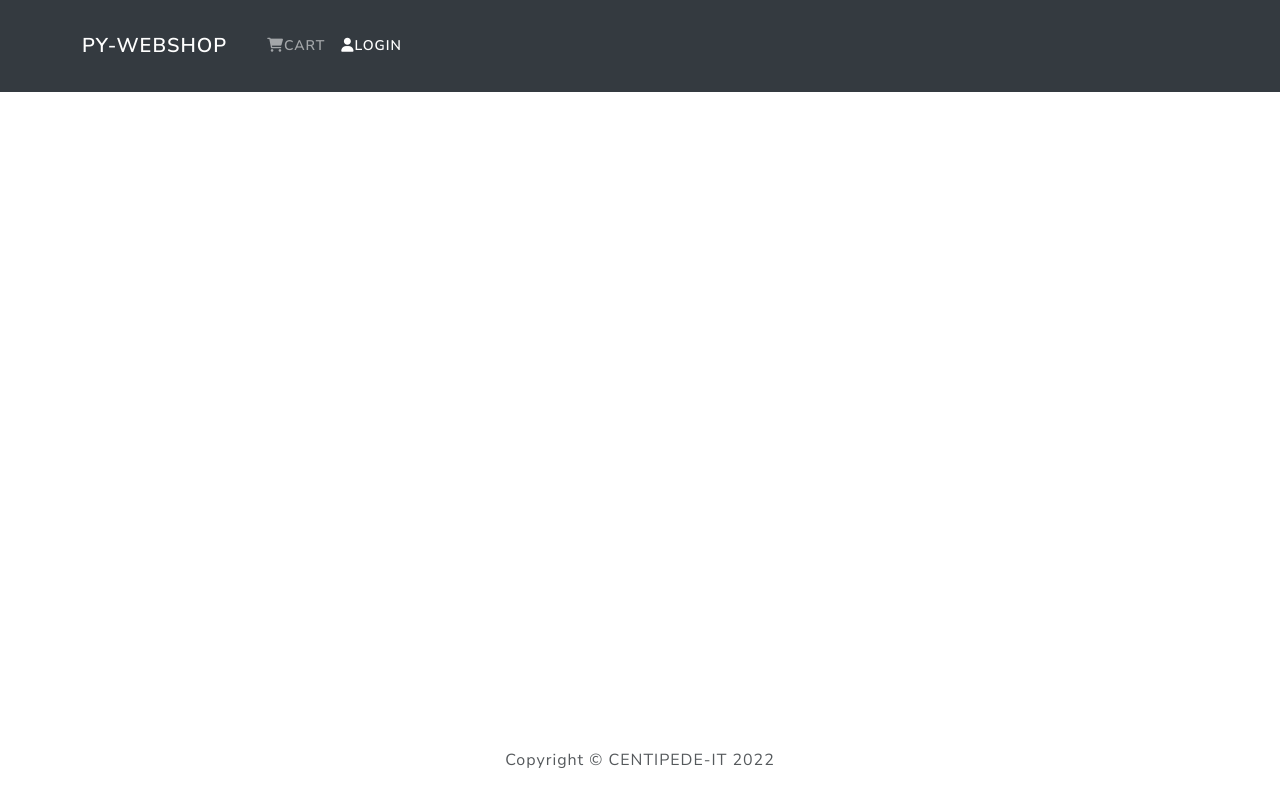
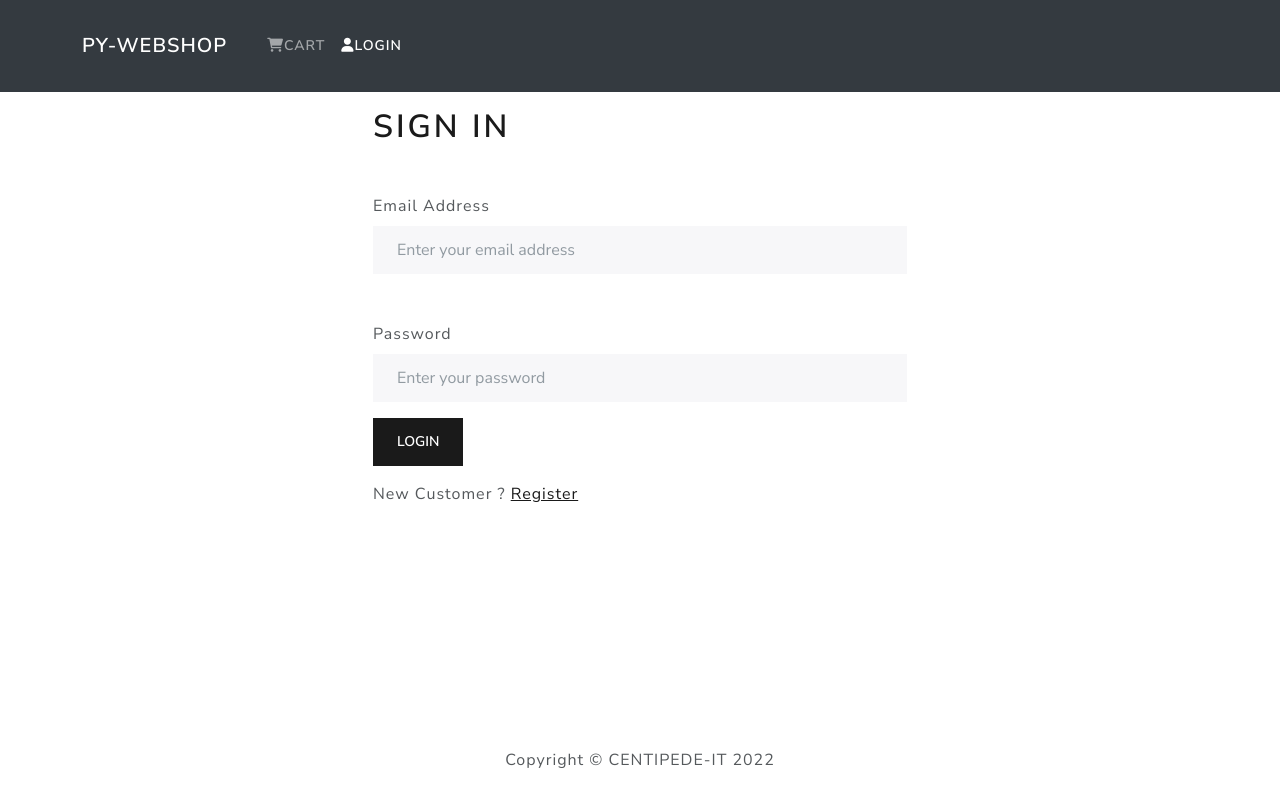
Before and after one commit to miguel-moukimou/py-webshop, a React (Create React App) app in the folder py-webshop/: page /login in a window 1280 px wide. Built offline with nearby package versions, Linux system fonts and the light colour scheme.

Commit message:
configure protected endpoints

```diff
--- a/py-webshop/src/App.js
+++ b/py-webshop/src/App.js
@@ -7,6 +7,7 @@ import Footer from './components/Footer';
 import HomeScreen from './screens/HomeScreen';
 import ProductScreen from './screens/ProductScreen';
 import CartScreen from './screens/CartScreen';
+import LoginScreen from './screens/LoginScreen';
 
 function App() {
   return (
@@ -19,6 +20,7 @@ function App() {
             <Route path='/product/:id' element={<ProductScreen />} />
             <Route path='/cart/:id' element={<CartScreen />} />
             <Route path='/cart' element={<CartScreen />} />
+            <Route path='/login' element={<LoginScreen />} />
           </Routes>
         </Container>
       </main>
--- a/py-webshop/src/actions/productActions.js
+++ b/py-webshop/src/actions/productActions.js
@@ -15,9 +15,9 @@ export const listProducts = () => async (dispatch) => {
     } catch (error) {
         dispatch({
             type: PRODUCT_LIST_FAIL,
-            payload: error.response && error.response.data.message
-                ? error.response.data.message
-                : error.response
+            payload: error.response && error.response.data.detail
+                ? error.response.data.detail
+                : error.message
         })
     }
 }
@@ -35,9 +35,9 @@ export const productDetails = (id) => async (dispatch) =>{
     } catch (error) {
         dispatch({
             type: PRODUCT_DETAILS_FAIL,
-            payload: error.response && error.response.data.message
-                ? error.response.data.message
-                : error.response
+            payload: error.response && error.response.data.detail
+                ? error.response.data.detail
+                : error.message
         })
     }
 }
--- /dev/null
+++ b/py-webshop/src/actions/userActions.js
@@ -0,0 +1,34 @@
+import  axios from 'axios';
+
+import {USER_LOGIN_REQUEST, USER_LOGIN_REQUEST_SUCCESS, USER_LOGOUT, USER_LOGIN_REQUEST_FAIL} from '../constants/userConstants';
+
+export const login = (email, password) => async (dispatch) => {
+    try {
+        dispatch({type: USER_LOGIN_REQUEST})
+
+        const config = {
+            'Content-type': 'text/json'
+        };
+
+        const {data} = await axios.post('/api/users/login/',{
+            'username': email,
+            'password': password
+        },
+       );
+
+        dispatch({
+            type: USER_LOGIN_REQUEST_SUCCESS,
+            payload: data
+        })
+
+        localStorage.setItem('userInfo', JSON.stringify(data));
+
+    } catch (error) {
+        dispatch({
+            type: USER_LOGIN_REQUEST_FAIL,
+            payload: error.response && error.response.data.detail
+                ? error.response.data.detail
+                : error.message
+        })
+    }
+}
--- /dev/null
+++ b/py-webshop/src/components/FormContainer.js
@@ -0,0 +1,16 @@
+import React from 'react';
+import { Row, Col, Container } from 'react-bootstrap';
+
+function FormContainer({children}) {
+  return (
+    <Container>
+        <Row className='justify-content-md-center'>
+            <Col xs={12} md={6}>
+                {children}
+            </Col>
+        </Row>
+    </Container>
+  )
+}
+
+export default FormContainer;
--- /dev/null
+++ b/py-webshop/src/constants/userConstants.js
@@ -0,0 +1,5 @@
+export const USER_LOGIN_REQUEST = 'USER_LOGIN_REQUEST';
+export const USER_LOGIN_REQUEST_SUCCESS = 'USER_LOGIN_REQUEST_SUCCESS';
+export const USER_LOGIN_REQUEST_FAIL = 'USER_LOGIN_REQUEST_FAIL';
+
+export const USER_LOGOUT = 'USER_LOGOUT';
--- /dev/null
+++ b/py-webshop/src/reducers/userReducers.js
@@ -0,0 +1,20 @@
+import { USER_LOGIN_REQUEST, USER_LOGIN_REQUEST_SUCCESS, USER_LOGIN_REQUEST_FAIL, USER_LOGOUT } from '../constants/userConstants';
+
+export const userLoginReducer = (state = { }, action) => {
+    switch (action.type) {
+        case USER_LOGIN_REQUEST:
+            return { loading: true }
+
+        case USER_LOGIN_REQUEST_SUCCESS:
+            return { loading: false, userInfo: action.payload }
+
+        case USER_LOGIN_REQUEST_FAIL:
+            return { loading: false, error: action.payload }
+
+        case USER_LOGOUT:
+            return { }
+
+        default:
+            return state
+    }
+}
--- a/py-webshop/src/screens/CartScreen.js
+++ b/py-webshop/src/screens/CartScreen.js
@@ -20,7 +20,7 @@ function CartScreen(props) {
 
     useEffect(() => {
         if (id) {
-            dispatch(addToCart(id, quantity));
+            dispatch(addToCart(id, quantity))
         }
     }, [dispatch, id, quantity]);
 
--- /dev/null
+++ b/py-webshop/src/screens/LoginScreen.js
@@ -0,0 +1,66 @@
+import React, { useEffect, useState } from 'react';
+import { Link, useParams, useLocation, useNavigate } from 'react-router-dom';
+import { useDispatch, useSelector } from 'react-redux';
+import { Row, Col, ListGroup, Image, Form, Button, Card, ListGroupItem } from 'react-bootstrap';
+import Message from '../components/Message';
+import { login } from '../actions/userActions'
+
+import Loader from '../components/Loader';
+import FormContainer from '../components/FormContainer';
+
+
+function LoginScreen() {
+    const [email, setEmail] = useState('');
+    const [password, setPassword] = useState('');
+
+    const redirect = useLocation();
+    const redirectLocation = redirect.search ? redirect.search.split('=')[1] : undefined;
+    console.log(redirectLocation);
+
+    const navigate = useNavigate();
+
+    const dispatch = useDispatch();
+
+    const userLogin = useSelector(state => state.userLogin);
+    const { error, loading, userInfo } = userLogin;
+
+    useEffect(() => {
+        if (userInfo) {
+
+        }
+    }, [navigate, userInfo, redirectLocation]);
+
+    const loginFormSubmitHandler = (event) => {
+        dispatch(login(email, password));
+    }
+
+    return (
+        <FormContainer>
+             <h1>Sign in</h1>
+             {error && <Message variant='danger'>{error}</Message>}
+             {loading && <Loader/>}
+             <Form>
+
+                 <Form.Group controlId='email' className='mb-5 mt-5'>
+                    <Form.Label>Email Address</Form.Label>
+                    <Form.Control type='email' placeholder='Enter your email address' value={email} onChange={(e) => setEmail(e.target.value)}></Form.Control>
+                 </Form.Group>
+
+                 <Form.Group controlId='password' className='mb-3'>
+                    <Form.Label>Password</Form.Label>
+                    <Form.Control type='password' placeholder='Enter your password' value={password} onChange={(e) => setPassword(e.target.value)}></Form.Control>
+                 </Form.Group>
+                 <Button type='button' onClick={loginFormSubmitHandler} variant='primary'>Login</Button>
+             </Form>
+
+             <Row className='py-3'>
+                <Col>
+                    New Customer ? <Link to={redirectLocation ? `/register?redirect=${redirectLocation}` : '/register'}>Register</Link>
+                </Col>
+             </Row>
+        </FormContainer>
+
+    )
+}
+
+export default LoginScreen;
--- a/py-webshop/src/screens/ProductScreen.js
+++ b/py-webshop/src/screens/ProductScreen.js
@@ -21,7 +21,7 @@ function ProductScreen() {
         dispatch(productDetails(id));
     }, [])
 
-    const addToCartHandler = (props) =>{
+    const addToCartHandler = () =>{
         navigate(`/cart/${id}?qty=${qty}`);
     }
 
--- a/py-webshop/src/store.js
+++ b/py-webshop/src/store.js
@@ -4,18 +4,24 @@ import { composeWithDevTools } from 'redux-devtools-extension';
 
 import { productListReducers, productDetailsReducers } from './reducers/productReducers';
 import { cartReducers } from './reducers/cartReducers';
+import { userLoginReducer } from './reducers/userReducers';
 
 const reducer = combineReducers({
     productList: productListReducers,
     productDetails: productDetailsReducers,
-    cart: cartReducers
+    cart: cartReducers,
+    userLogin: userLoginReducer
 });
 
 const cartItemsFromStorage = localStorage.getItem('cartItems') ?
     JSON.parse(localStorage.getItem('cartItems')) : [];
 
+const getUserInfoFromStorage = localStorage.getItem('userInfo') ?
+    JSON.parse(localStorage.getItem('userInfo')) : null;
+
 const initialState = {
-    cart: {cartItems: cartItemsFromStorage}
+    cart: {cartItems: cartItemsFromStorage},
+    userLogin: {userInfo: getUserInfoFromStorage}
 };
 
 const middleware = [thunk]
```
